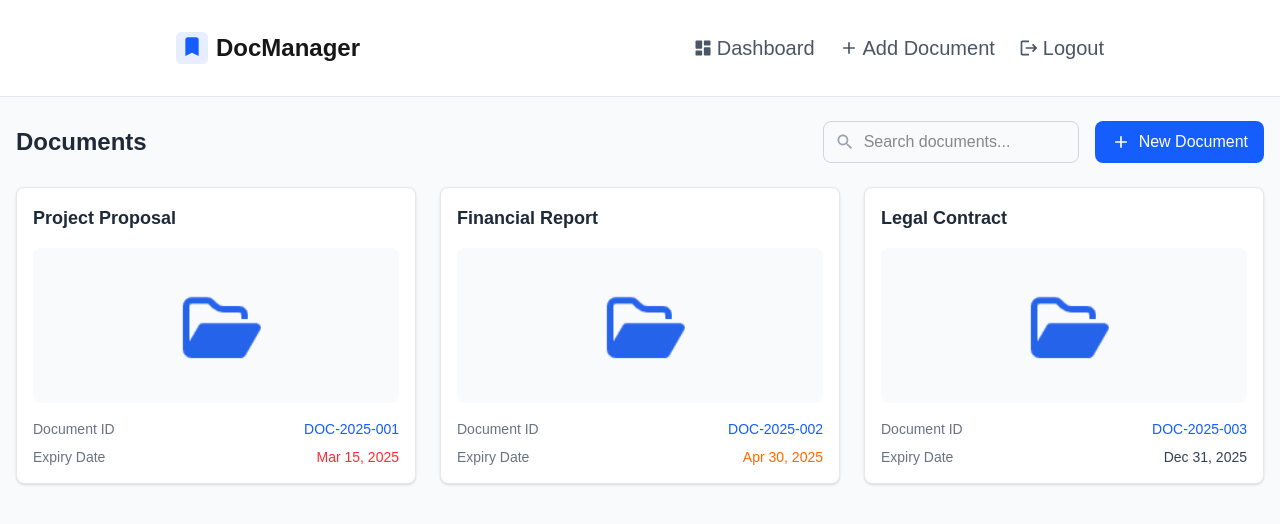
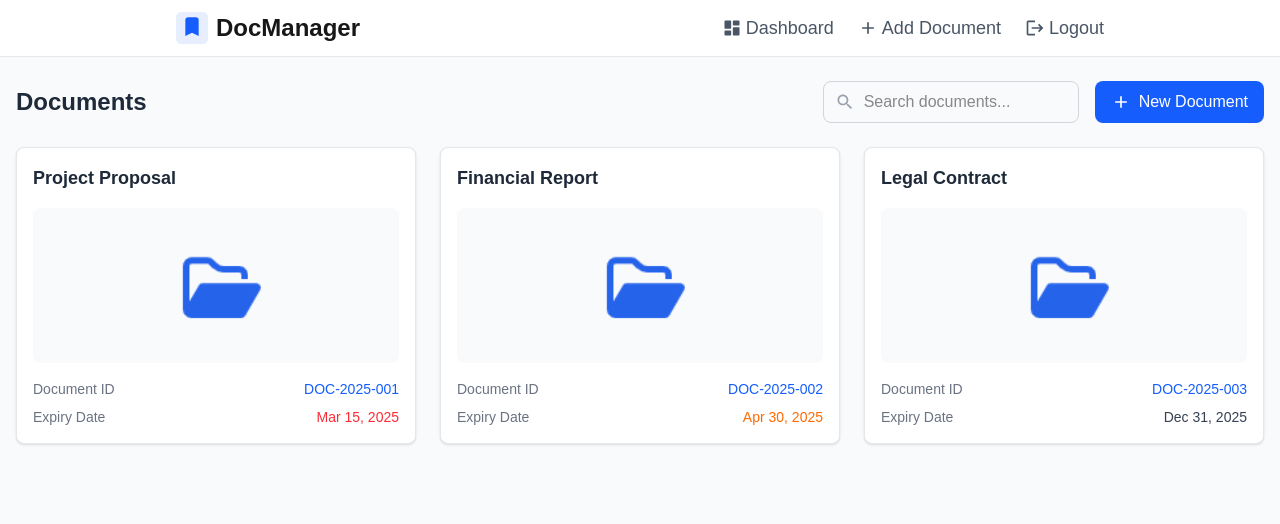
Before and after one commit to yashsarvaiya1/doc-manager, a Next.js app: page /dashboard in a window 1280 px wide. Shown: the top 524 px of the page. Built offline with nearby package versions, Linux system fonts and the light colour scheme.

Commit message:
[REF] code cleaning removes extra whitespaces and adds a new line at the end of the file

```diff
--- a/app/(root)/page.tsx
+++ b/app/(root)/page.tsx
@@ -1,17 +1,15 @@
 'use client'
 import { useState } from 'react';
 import Image from 'next/image';
-import { FaGoogle,FaTrash } from 'react-icons/fa';
-import { useRouter } from 'next/navigation'; // Import useRouter
+import { FaGoogle } from 'react-icons/fa';
+import { useRouter } from 'next/navigation';
 
 export default function Login() {
   const [isLogin, setIsLogin] = useState(true);
-  const router = useRouter(); // Initialize the router
+  const router = useRouter();
 
   const handleSubmit = (e: React.FormEvent) => {
     e.preventDefault();
-    // Here you would typically handle authentication
-    // For now, we'll just redirect to the dashboard
     router.push('/dashboard');
   };
 
@@ -107,7 +105,7 @@ export default function Login() {
           onClick={() => router.push('/dashboard')} // Also redirect on Google button click
           className="w-full flex items-center justify-center gap-3 border border-gray-300 py-2 rounded-md hover:bg-gray-100 transition"
         >
-          <FaGoogle className="text-[#4285F4] w-5 h-5" />
+          <img src="https://www.svgrepo.com/show/475656/google-color.svg" alt="Google" className="w-5 h-5" />
           <span className="text-sm text-gray-700 font-medium">Sign in with Google</span>
         </button>
       </div>
--- a/app/dashboard/page.tsx
+++ b/app/dashboard/page.tsx
@@ -58,7 +58,7 @@ export default function Dashboard() {
         <div className="min-h-screen bg-gray-50">
             {/* Header - Exactly matching the screenshot */}
             <div className="bg-white border-b border-gray-200 px-4 py-2">
-                <div className="w-full h-20 px-40 mx-auto flex items-center justify-between">
+                <div className="w-full h-10 px-40 mx-auto flex items-center justify-between">
                     {/* Logo */}
                     <div className="flex items-center">
                         <div className="text-blue-600 mr-2">
@@ -71,7 +71,7 @@ export default function Dashboard() {
                     </div>
 
                     {/* Navigation */}
-                    <div className="flex items-center space-x-6 text-xl">
+                    <div className="flex items-center space-x-6 text-lg">
                         <button className="flex items-center text-gray-600">
                             <svg className="w-5 h-5 mr-1" viewBox="0 0 24 24" fill="none" xmlns="http://www.w3.org/2000/svg">
                                 <path d="M4 13H10C10.55 13 11 12.55 11 12V4C11 3.45 10.55 3 10 3H4C3.45 3 3 3.45 3 4V12C3 12.55 3.45 13 4 13ZM4 21H10C10.55 21 11 20.55 11 20V16C11 15.45 10.55 15 10 15H4C3.45 15 3 15.45 3 16V20C3 20.55 3.45 21 4 21ZM14 21H20C20.55 21 21 20.55 21 20V12C21 11.45 20.55 11 20 11H14C13.45 11 13 11.45 13 12V20C13 20.55 13.45 21 14 21ZM13 4V8C13 8.55 13.45 9 14 9H20C20.55 9 21 8.55 21 8V4C21 3.45 20.55 3 20 3H14C13.45 3 13 3.45 13 4Z" fill="currentColor" />
--- a/app/globals.css
+++ b/app/globals.css
@@ -5,7 +5,6 @@
   --foreground: #171717;
   --myblue: #2563eb;
 }
-
 
 @layer components {
   .input {
@@ -32,8 +31,6 @@
   --font-mono: var(--font-geist-mono);
 }
 
-
-
 body {
   background: var(--background);
   color: var(--foreground);
@@ -43,6 +40,7 @@ body {
 .scrollbar-hide::-webkit-scrollbar {
   display: none;
 }
+
 .scrollbar-hide {
   -ms-overflow-style: none;
   scrollbar-width: none;
```
Also changed, not shown: app/(vivek)/vivek/layout.tsx (line endings or trailing spaces), app/(vivek)/vivek/page.tsx (line endings or trailing spaces).
